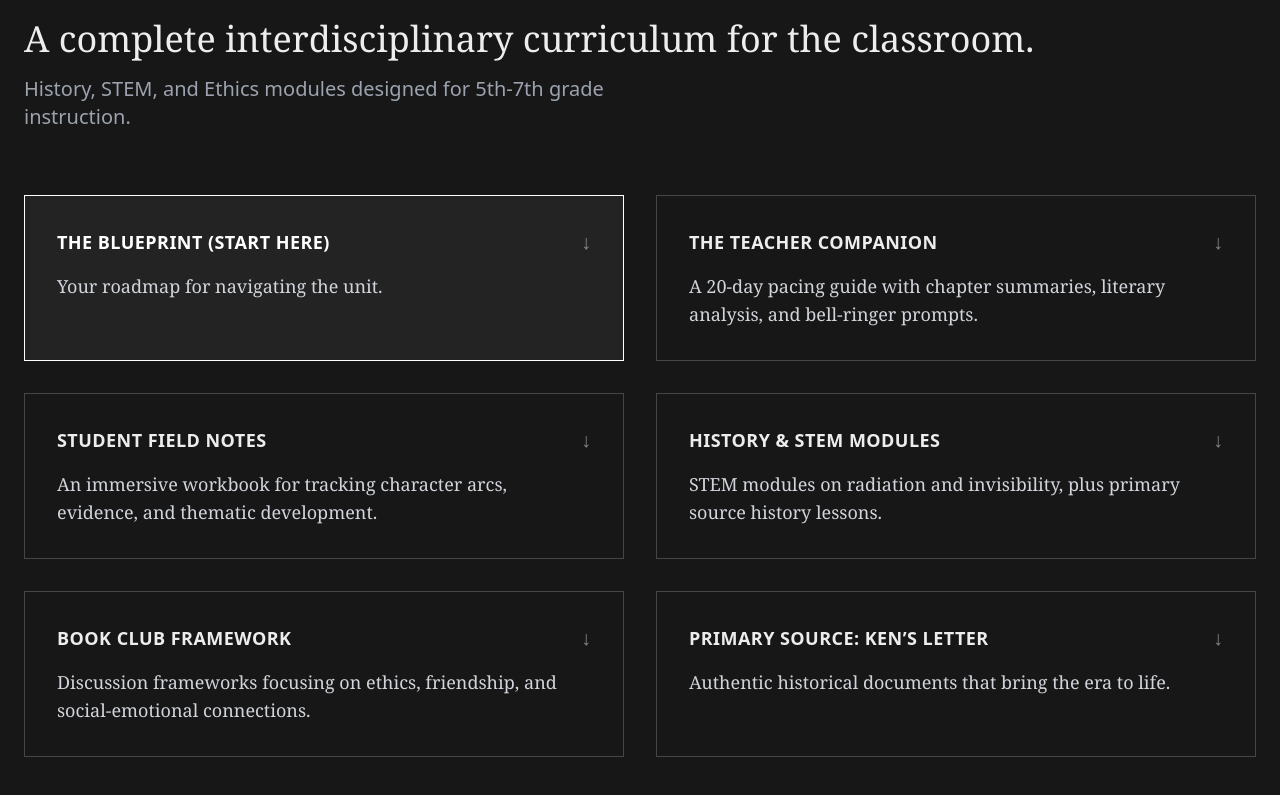
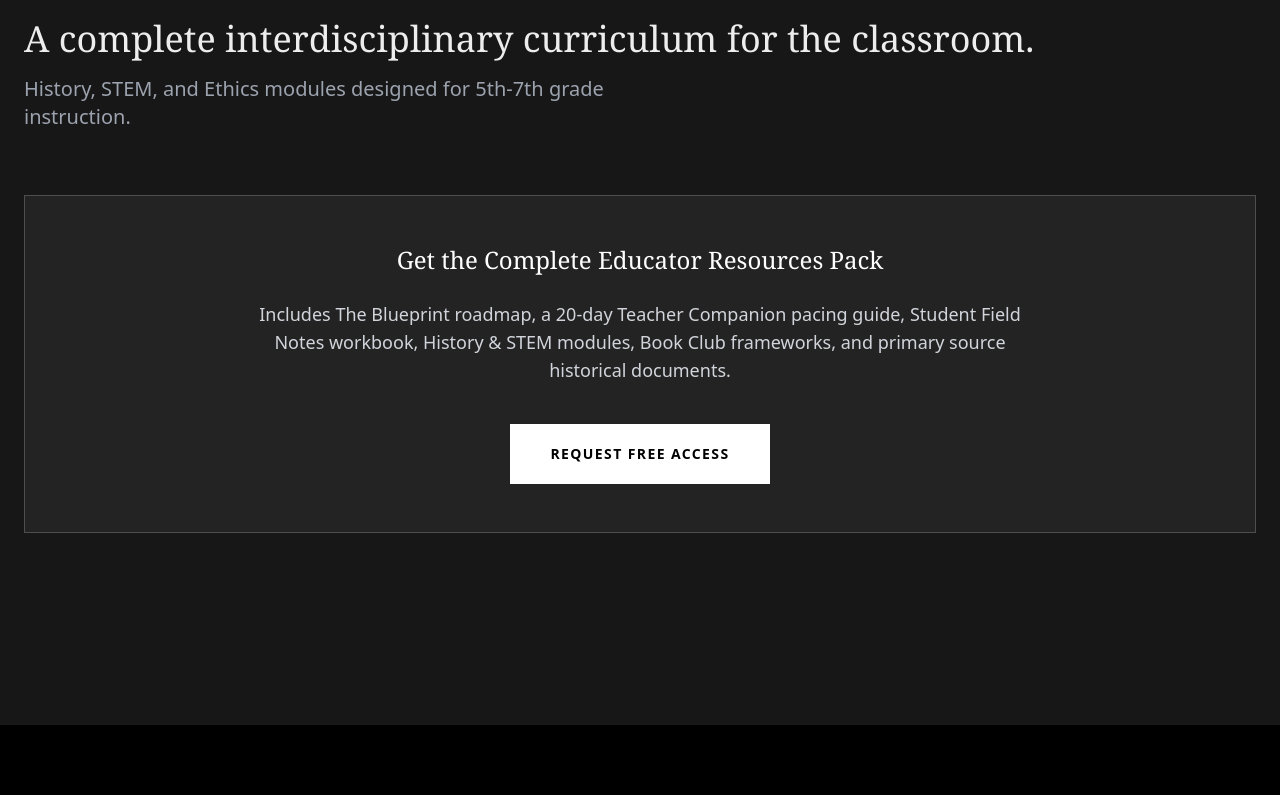
Before and after one commit to burlesot1969/burleson-portfolio, a Next.js app: page /secret-war in a window 1280 px wide. Shown: the part 967-1762 px from the top of the page. After the commit the page ends 1692 px from the top, so only its background shows below. Built offline with nearby package versions, Linux system fonts and the light colour scheme.

Commit message:
Update The Secret War resources to use Google Form

```diff
--- a/app/secret-war/page.tsx
+++ b/app/secret-war/page.tsx
@@ -171,105 +171,20 @@ export default function SecretWar() {
                         </p>
                     </div>
 
-                    {/* Resources Grid */}
-                    <div className="grid grid-cols-1 md:grid-cols-2 gap-8">
-
-                        {/* Card 1: THE BLUEPRINT */}
+                    {/* Educator Resources CTA */}
+                    <div className="flex flex-col items-center justify-center mt-12 bg-white/5 border border-white/20 p-12 text-center">
+                        <h4 className="text-2xl font-serif mb-6 text-white">Get the Complete Educator Resources Pack</h4>
+                        <p className="text-lg font-light text-gray-300 max-w-3xl mb-10">
+                            Includes The Blueprint roadmap, a 20-day Teacher Companion pacing guide, Student Field Notes workbook, History & STEM modules, Book Club frameworks, and primary source historical documents.
+                        </p>
                         <a
-                            href="/00_start_here.pdf"
+                            href="https://forms.gle/et4LTXFCE2fMifUm7"
                             target="_blank"
                             rel="noopener noreferrer"
-                            className="group block p-8 border border-white hover:bg-white/5 transition-all duration-300 bg-white/5"
+                            className="inline-flex justify-center items-center px-10 py-5 bg-white text-black text-sm font-sans font-bold uppercase tracking-widest transition-all duration-300 hover:scale-105 hover:shadow-lg hover:shadow-white/20"
                         >
-                            <div className="flex justify-between items-start mb-4">
-                                <h4 className="text-lg font-sans font-bold tracking-wide text-white">THE BLUEPRINT (START HERE)</h4>
-                                <span className="text-xl opacity-50 group-hover:opacity-100 transition-opacity">↓</span>
-                            </div>
-                            <p className="text-lg font-serif text-gray-300 group-hover:text-white transition-colors">
-                                Your roadmap for navigating the unit.
-                            </p>
+                            REQUEST FREE ACCESS
                         </a>
-
-                        {/* Card 2: THE TEACHER COMPANION */}
-                        <a
-                            href="/01_teacher_companion.pdf"
-                            target="_blank"
-                            rel="noopener noreferrer"
-                            className="group block p-8 border border-white/20 hover:border-white transition-all duration-300 bg-transparent"
-                        >
-                            <div className="flex justify-between items-start mb-4">
-                                <h4 className="text-lg font-sans font-bold tracking-wide">THE TEACHER COMPANION</h4>
-                                <span className="text-xl opacity-50 group-hover:opacity-100 transition-opacity">↓</span>
-                            </div>
-                            <p className="text-lg font-serif text-gray-300 group-hover:text-white transition-colors">
-                                A 20-day pacing guide with chapter summaries, literary analysis, and bell-ringer prompts.
-                            </p>
-                        </a>
-
-                        {/* Card 3: STUDENT FIELD NOTES */}
-                        <a
-                            href="/02_student_workbook.pdf"
-                            target="_blank"
-                            rel="noopener noreferrer"
-                            className="group block p-8 border border-white/20 hover:border-white transition-all duration-300 bg-transparent"
-                        >
-                            <div className="flex justify-between items-start mb-4">
-                                <h4 className="text-lg font-sans font-bold tracking-wide">STUDENT FIELD NOTES</h4>
-                                <span className="text-xl opacity-50 group-hover:opacity-100 transition-opacity">↓</span>
-                            </div>
-                            <p className="text-lg font-serif text-gray-300 group-hover:text-white transition-colors">
-                                An immersive workbook for tracking character arcs, evidence, and thematic development.
-                            </p>
-                        </a>
-
-                        {/* Card 4: HISTORY & STEM MODULES */}
-                        <a
-                            href="/03_resource_pack.pdf"
-                            target="_blank"
-                            rel="noopener noreferrer"
-                            className="group block p-8 border border-white/20 hover:border-white transition-all duration-300 bg-transparent"
-                        >
-                            <div className="flex justify-between items-start mb-4">
-                                <h4 className="text-lg font-sans font-bold tracking-wide">HISTORY & STEM MODULES</h4>
-                                <span className="text-xl opacity-50 group-hover:opacity-100 transition-opacity">↓</span>
-                            </div>
-                            <p className="text-lg font-serif text-gray-300 group-hover:text-white transition-colors">
-                                STEM modules on radiation and invisibility, plus primary source history lessons.
-                            </p>
-                        </a>
-
-                        {/* Card 5: BOOK CLUB FRAMEWORK */}
-                        <a
-                            href="/04_book_club_guide.pdf"
-                            target="_blank"
-                            rel="noopener noreferrer"
-                            className="group block p-8 border border-white/20 hover:border-white transition-all duration-300 bg-transparent"
-                        >
-                            <div className="flex justify-between items-start mb-4">
-                                <h4 className="text-lg font-sans font-bold tracking-wide">BOOK CLUB FRAMEWORK</h4>
-                                <span className="text-xl opacity-50 group-hover:opacity-100 transition-opacity">↓</span>
-                            </div>
-                            <p className="text-lg font-serif text-gray-300 group-hover:text-white transition-colors">
-                                Discussion frameworks focusing on ethics, friendship, and social-emotional connections.
-                            </p>
-                        </a>
-
-                        {/* Card 6: PRIMARY SOURCE: KEN'S LETTER */}
-                        <a
-                            href="/05_kens_letter.pdf"
-                            target="_blank"
-                            rel="noopener noreferrer"
-                            className="group block p-8 border border-white/20 hover:border-white transition-all duration-300 bg-transparent"
-                        >
-                            <div className="flex justify-between items-start mb-4">
-                                <h4 className="text-lg font-sans font-bold tracking-wide">PRIMARY SOURCE: KEN’S LETTER</h4>
-                                <span className="text-xl opacity-50 group-hover:opacity-100 transition-opacity">↓</span>
-                            </div>
-                            <p className="text-lg font-serif text-gray-300 group-hover:text-white transition-colors">
-                                Authentic historical documents that bring the era to life.
-                            </p>
-                        </a>
-
                     </div>
                 </div>
             </section>
```
